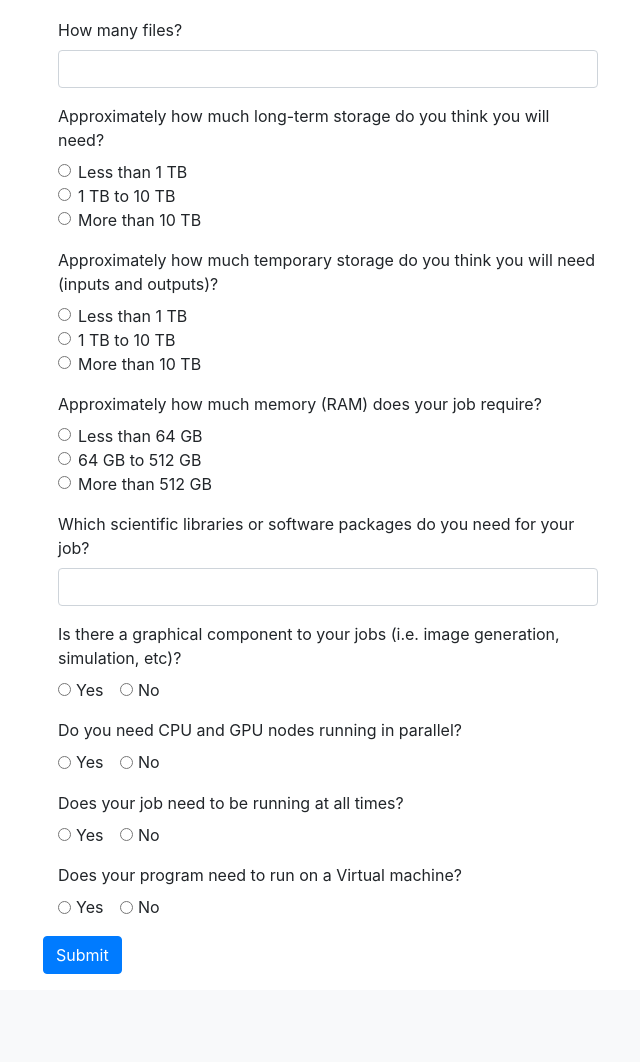
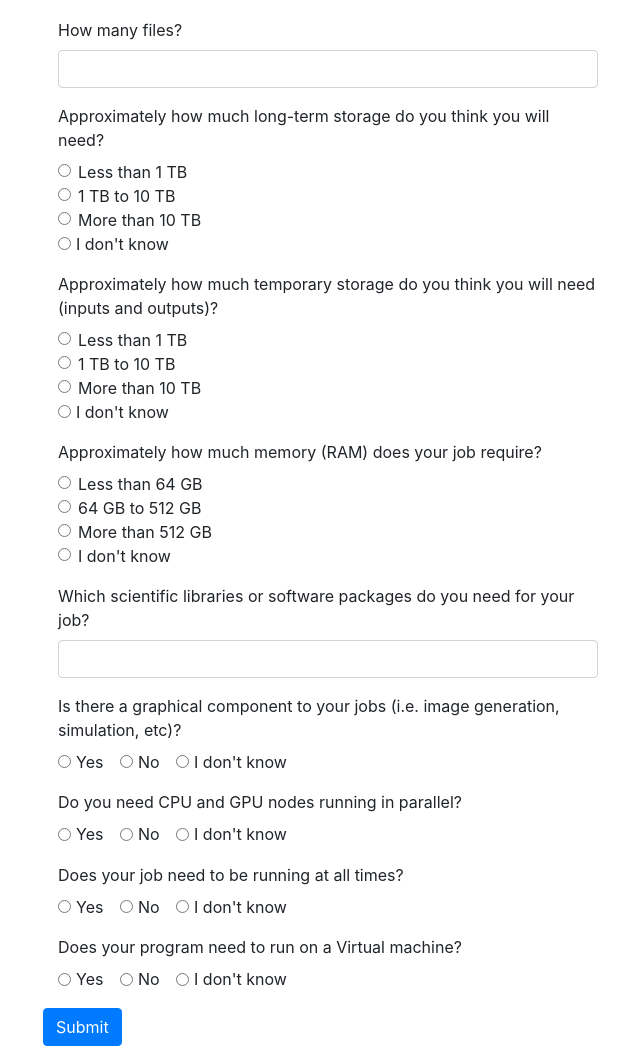
Before and after one commit to hjbr22/ACCESS_Project, a Flask app: page / in a window 1280 px wide. Shown: the part 1000-2062 px from the top of the page, without its empty margins (27-667 px from the left). Before the commit the page ends 1974 px from the top, so only its background shows below. Run offline with Flask 3, Linux system fonts and the light colour scheme; some libraries are stand-ins or nearby versions.

Commit message:
Added IDK option to radio buttons
Also caught a typo on line 110 of questions.html

```diff
--- a/static/js/scripts.js
+++ b/static/js/scripts.js
@@ -52,18 +52,21 @@ const parallelRPs = ['bridges', 'darwin', 'delta', 'expanse', 'stampede']
 // long term storage
 const ltStorage ={'less-than-1':['delta', 'kyric', 'stampede'],
                   '1-10': ['anvil', 'darwin', 'faster', 'ookami', 'rockfish', 'ranch'],
-                  'more-than-10':['aces', 'osn', 'jetstream', 'expanse', 'bridges']}
+                  'more-than-10':['aces', 'osn', 'jetstream', 'expanse', 'bridges'],
+                  'unsure':[]}
 
 // temp storage
 const tempStorage = {'less-than-1':['aces', 'faster', 'osg'],
                     '1-10':['darwin', 'delta', 'kyric', 'rockfish'],
-                    'more-than-10':['anvil', 'ookami', 'stampede', 'expanse', 'jetstream', 'bridges']}
+                    'more-than-10':['anvil', 'ookami', 'stampede', 'expanse', 'jetstream', 'bridges'],
+                    'unsure':[]}
 
 // memory
 const RPmemory = {'less-than-64':['aces', 'anvil', 'bridges', 'darwin', 'delta', 'expanse', 'faster', 'jetstream',
                'ookami', 'kyric', 'rockfish', 'stampede', 'osg'],
      '64-512':['anvil', 'stampede', 'delta', 'expanse', 'faster', 'rockfish', 'bridges', 'darwin'],
-     'more-than-512':['kyric', 'jetstream', 'bridges', 'delta', 'darwin', 'expanse', 'rockfish']}
+     'more-than-512':['kyric', 'jetstream', 'bridges', 'delta', 'darwin', 'expanse', 'rockfish'],
+     'unsure':[]}
 
 // Initialize scores for each RP
 let rpScores = {'aces':0, 'anvil':0, 'bridges':0, 'darwin':0, 'delta':0, 'expanse':0, 'faster':0, 'jetstream':0,
--- a/templates/questions.html
+++ b/templates/questions.html
@@ -107,7 +107,7 @@
             <div id="job-type-tag-container" style="display: inline-block;"></div>
             <input type="text" id="job-type-text-input" style="border: none; outline: none; width: 200px;">
         </div>
-        <div id="job-type-tag-contianer"></div>
+        <div id="job-type-tag-container"></div>
     </div>
     <!-- Question 4 -->
         <!-- Data Storage -->
@@ -148,6 +148,10 @@
             <input class="form-check-input" type="radio" name="long-term-storage" id="more-tb" value="more-than-10">
             <label class="form-check-label" for="more-tb">More than 10 TB</label>
         </div>
+        <div class="form-check form-check-inline">
+            <input class="form-check-input" type="radio" name="long-term-storage" id="unsure-tb" value="unsure">
+            <label class="form-check-label" for="unsure-tb">I don't know</label>
+        </div>
     </div>
         <!-- Temp Storage -->
     <div class="form-group">
@@ -164,6 +168,10 @@
         <div class="form-check form-check">
             <input class="form-check-input" type="radio" name="temp-storage" id="more-tb-temp" value="more-than-10">
             <label class="form-check-label" for="more-tb-temp">More than 10 TB</label>
+        </div>
+        <div class="form-check form-check-inline">
+            <input class="form-check-input" type="radio" name="temp-storage" id="unsure-temp" value="unsure">
+            <label class="form-check-label" for="unsure-temp">I don't know</label>
         </div>
     </div>
     <!-- Question 5 -->
@@ -182,6 +190,10 @@
         <div class="form-check form-check">
             <input class="form-check-input" type="radio" name="memory" id="more-gb" value="more-than-512">
             <label class="form-check-label" for="more-gb">More than 512 GB</label>
+        </div>
+        <div class="form-check form-check">
+            <input class="form-check-input" type="radio" name="memory" id="unsure-gb" value="unsure">
+            <label class="form-check-label" for="unsure-gb">I don't know</label>
         </div>
     </div>
     <!-- Question 6 -->
@@ -203,6 +215,10 @@
             <input class="form-check-input" type="radio" name="graphics" id="not-graphical" value="0">
             <label class="form-check-label" for="not-graphical">No</label>
         </div>
+        <div class="form-check form-check-inline">
+            <input class="form-check-input" type="radio" name="graphics" id="unsure-graphical" value="2">
+            <label class="form-check-label" for="unsure-graphical">I don't know</label>
+        </div>
     </div>
     <!-- Question 8 -->
         <!-- CPU GPU parallel -->
@@ -216,6 +232,10 @@
         <div class="form-check form-check-inline">
             <input class="form-check-input" type="radio" name="cpu-gpu-parallel" id="cpu-gpu-parallel-not-needed" value="0">
             <label class="form-check-label" for="cpu-gpu-parallel-not-needed">No</label>
+        </div>
+        <div class="form-check form-check-inline">
+            <input class="form-check-input" type="radio" name="cpu-gpu-parallel" id="cpu-gpu-parallel-unsure" value="2">
+            <label class="form-check-label" for="cpu-gpu-parallel-unsure">I don't know</label>
         </div>
     </div>
     <!-- Question 9 -->
@@ -231,6 +251,10 @@
             <input class="form-check-input" type="radio" name="job-run" id="not-always-running" value="0">
             <label class="form-check-label" for="not-always-running">No</label>
         </div>
+        <div class="form-check form-check-inline">
+            <input class="form-check-input" type="radio" name="job-run" id="unsure-running" value="2">
+            <label class="form-check-label" for="unsure-running">I don't know</label>
+        </div>
     </div>
     <!-- Question 10 -->
         <!-- Virtual Machine -->
@@ -245,6 +269,10 @@
             <input class="form-check-input" type="radio" name="vm" id="vm-not-needed" value="0">
             <label class="form-check-label" for="vm-not-needed">No</label>
         </div>
+        <div class="form-check form-check-inline">
+            <input class="form-check-input" type="radio" name="vm" id="vm-unsure" value="2">
+            <label class="form-check-label" for="vm-unsure">I don't know</label>
+        </div>
     </div>
     </div>
     <div class="form-group col-sm-6 text-wrap" id="rpScore">
```
